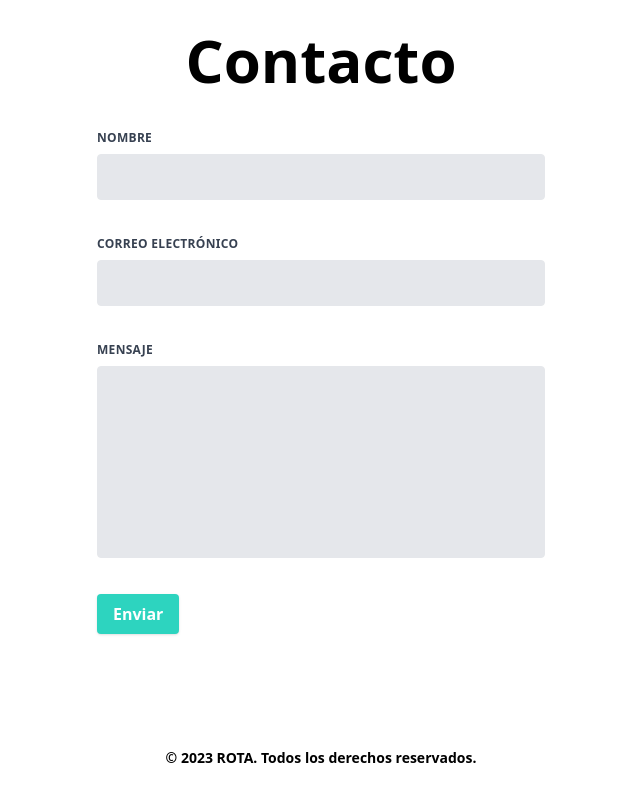
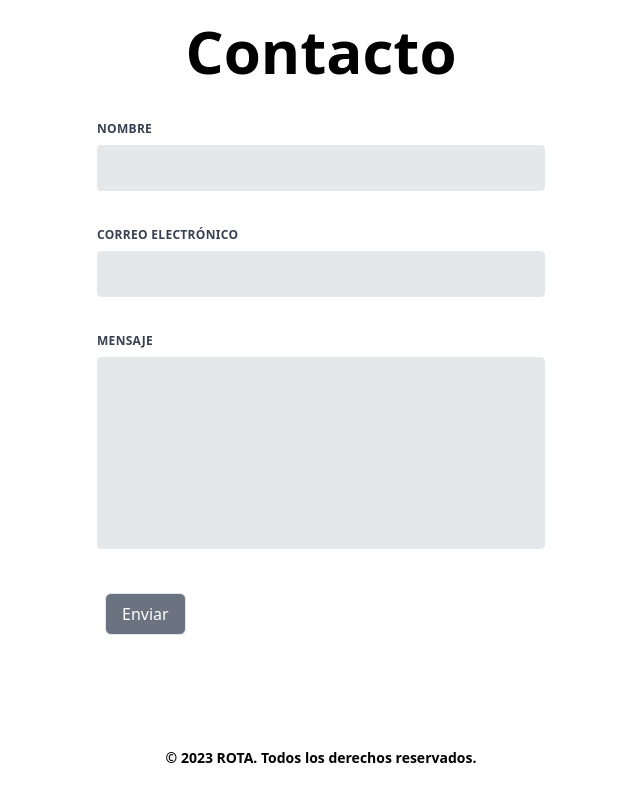
Before and after one commit to mauroociappinaph/rotoagenciafs, a React (Create React App) app in the folder Front/rota-agencia/: page / in a window 1280 px wide. Shown: the part 2169-2969 px from the top of the page, without its empty margins (319-959 px from the left). Built offline with nearby package versions, Linux system fonts and the light colour scheme.

Commit message:
Cambio de color del botón

```diff
--- a/Front/rota-agencia/src/Componentes/Button.jsx
+++ b/Front/rota-agencia/src/Componentes/Button.jsx
@@ -5,7 +5,7 @@
     <div className="w-full text-center mx-auto">
       <button
         type="button"
-        className="border border-indigo-500 bg-indigo-500 text-white rounded-md px-4 py-2 m-2 transition duration-500 ease select-none hover:bg-indigo-600 focus:outline-none focus:shadow-outline"
+        className="border bg-gray-500 text-white rounded-md px-4 py-2 m-2 transition duration-500 ease select-none hover:bg-gray-700 focus:outline-none focus:shadow-outline"
       >
         Enviar
       </button>
--- a/Front/rota-agencia/src/Componentes/ContactForm.jsx
+++ b/Front/rota-agencia/src/Componentes/ContactForm.jsx
@@ -19,7 +19,7 @@
 
   return (
     <div className="flex flex-col justify-center items-center h-screen">
-        <h1 className="text-6xl font-bold mb-10">Contacto</h1>
+      <h1 className="text-6xl font-bold mb-10">Contacto</h1>
       <form className="w-full max-w-md">
         <div className="flex flex-wrap -mx-3 mb-6">
           <div className="w-full px-3">
@@ -80,8 +80,8 @@
         <div className="md:flex md:items-center">
           <div className="md:w-1/3">
             <button
-              className="shadow bg-teal-400 hover-bg-teal-500 focus-shadow-outline focus-outline-none text-white font-bold py-2 px-4 rounded"
-              type="submit"
+              type="button"
+              className="border bg-gray-500 text-white rounded-md px-4 py-2 m-2 transition duration-500 ease select-none hover:bg-gray-700 focus:outline-none focus:shadow-outline"
               onClick={handleSubmit}
             >
               Enviar
```
